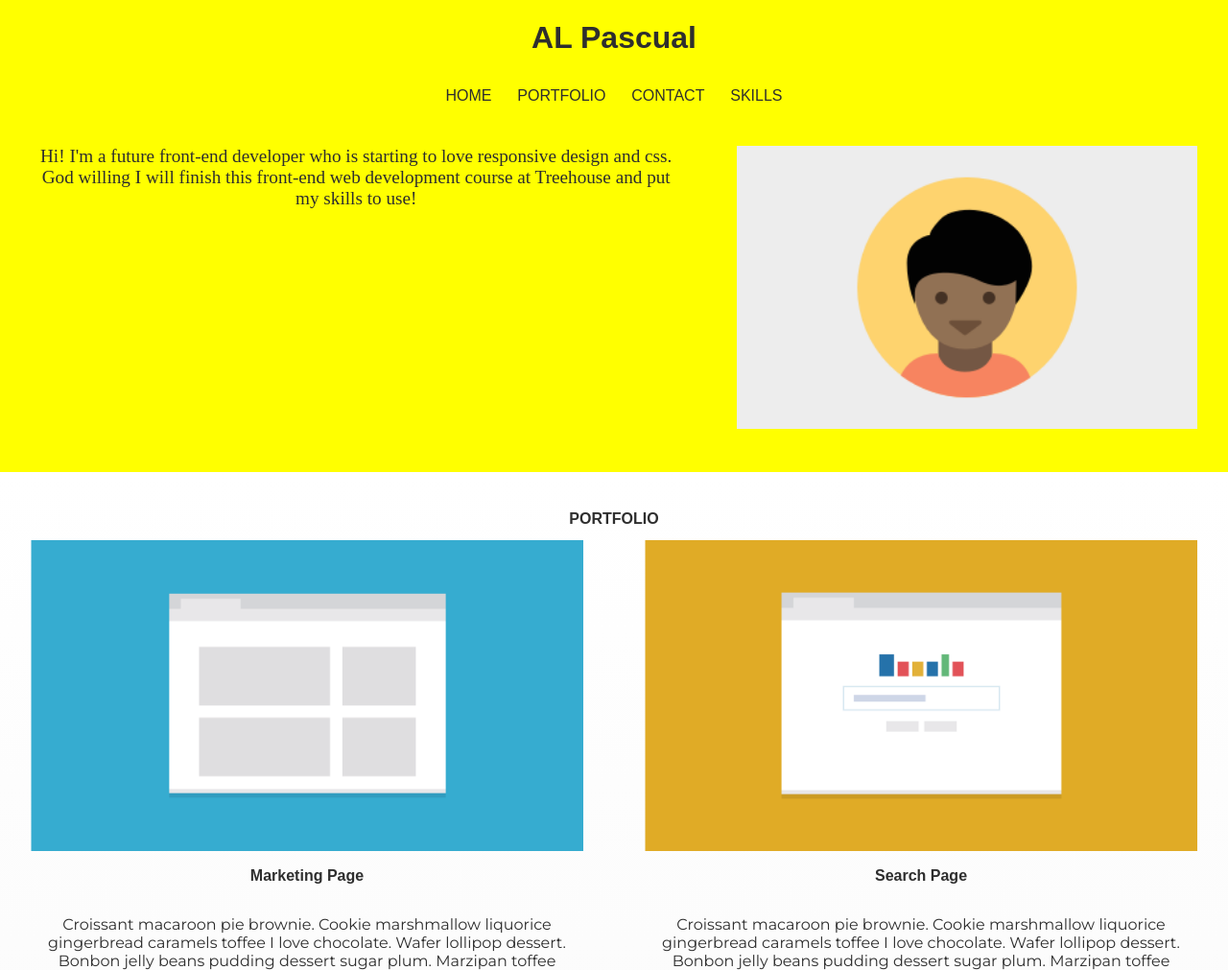
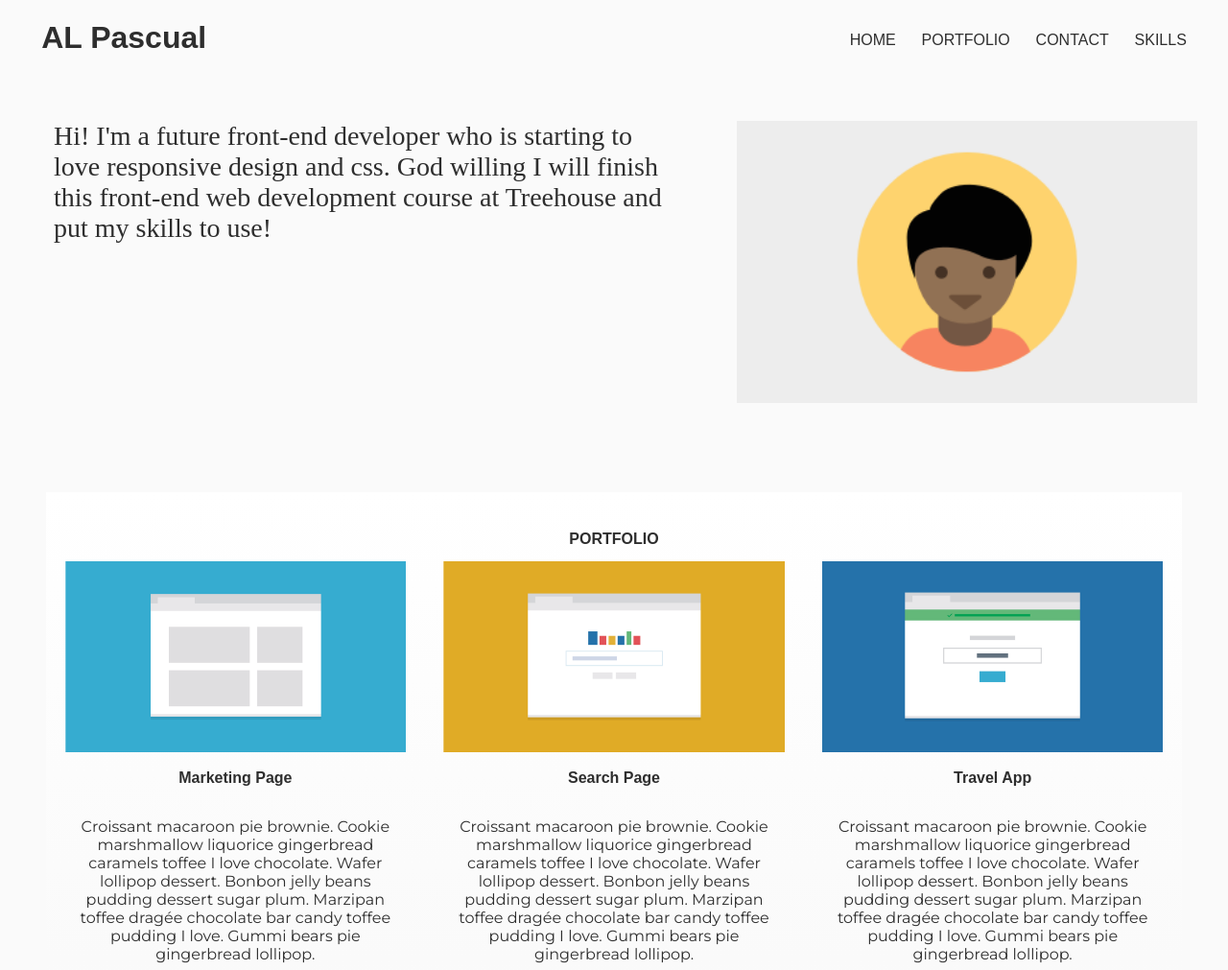
Before and after one commit to AL-PASCUAL/responsive_layout_v3, a plain HTML site: page index.html in a window 1280 px wide. Shown: the top 1011 px of the page at 96% size. Drawn offline with Linux system fonts and the light colour scheme.

Commit message:
90% done!!
Added 1024px view!

```diff
--- a/css/styles.css
+++ b/css/styles.css
@@ -127,10 +127,6 @@ footer p {
 /* ---- Media Query ---- */
 @media (min-width: 768px) {
 
-body {
-  background-color: yellow;
-}
-
 
 nav a {
   display: inline-block;
@@ -187,6 +183,7 @@ padding: 0em 11em 2em 11em;
 
 .foot {
 display: inline-block;
+margin-top: 1.33em;
 }
 
 footer a {
@@ -209,3 +206,49 @@ footer nav {
 
 
 }
+
+
+@media (min-width: 1024px) {
+
+.name {
+	float: left;
+	padding: 0px 11.20px;
+}
+
+header h1, nav {
+	display: inline-block;
+}
+
+nav {
+	float: right;
+	margin-top: 21.440px;
+}
+
+header {
+
+	margin: 0em 2em;
+}
+
+.profile {
+	margin-top: 2em;
+}
+.pro-p {
+font-size: 1.75em;
+text-align: left;
+
+}
+
+
+
+.col, .paint {
+width: 33.3333%;
+float: left;
+
+}
+
+.main {
+	border: 2em solid #fafafa;
+	padding: 1em;
+}
+
+}
--- a/index.html
+++ b/index.html
@@ -14,7 +14,7 @@
 
 <body class="">
 
-	<header>
+	<header class="clearfix">
 
     <div class="main-header">
 
@@ -45,7 +45,7 @@
       </div><!--/.profile section-->
 
 
-
+<div class="main">
 <div class="wrap clearfix">
 
           <div class="port1"><!--/.portfolio-->
@@ -129,7 +129,7 @@
 
       </div><!--/.skills-->
 
-
+</div>
 
 
 
@@ -151,7 +151,7 @@
 
         <div class="foot-nav">
 
-                <h4 class="foot-name fn"><a>AL Pascual</a></h4>
+                <h4 class="foot-name fn">AL Pascual</h4>
 
                 <h4 class="foot-name backtop"><a href="#">BACK TO TOP</a></h4>
 
```
Also changed, not shown: 2 other files.
